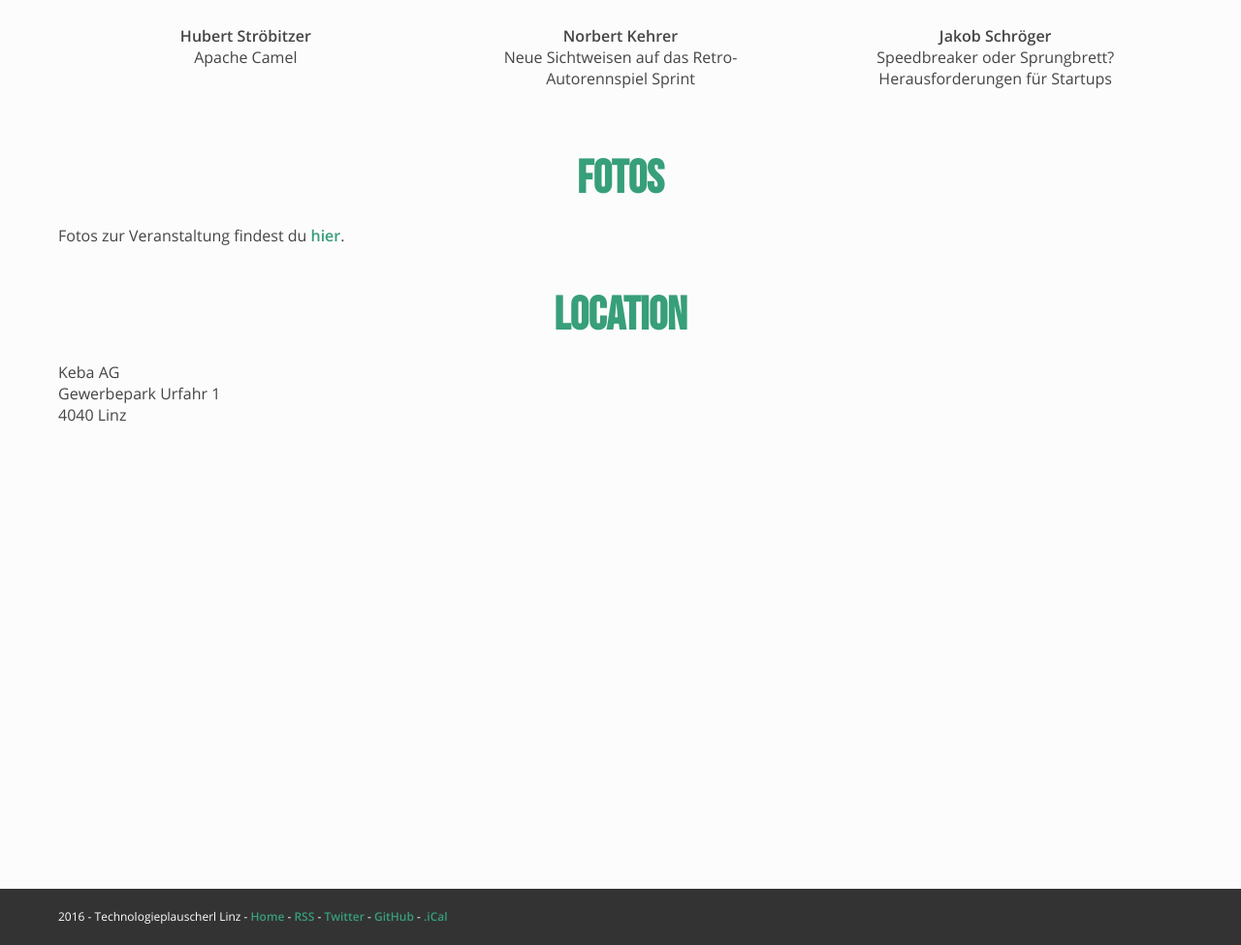
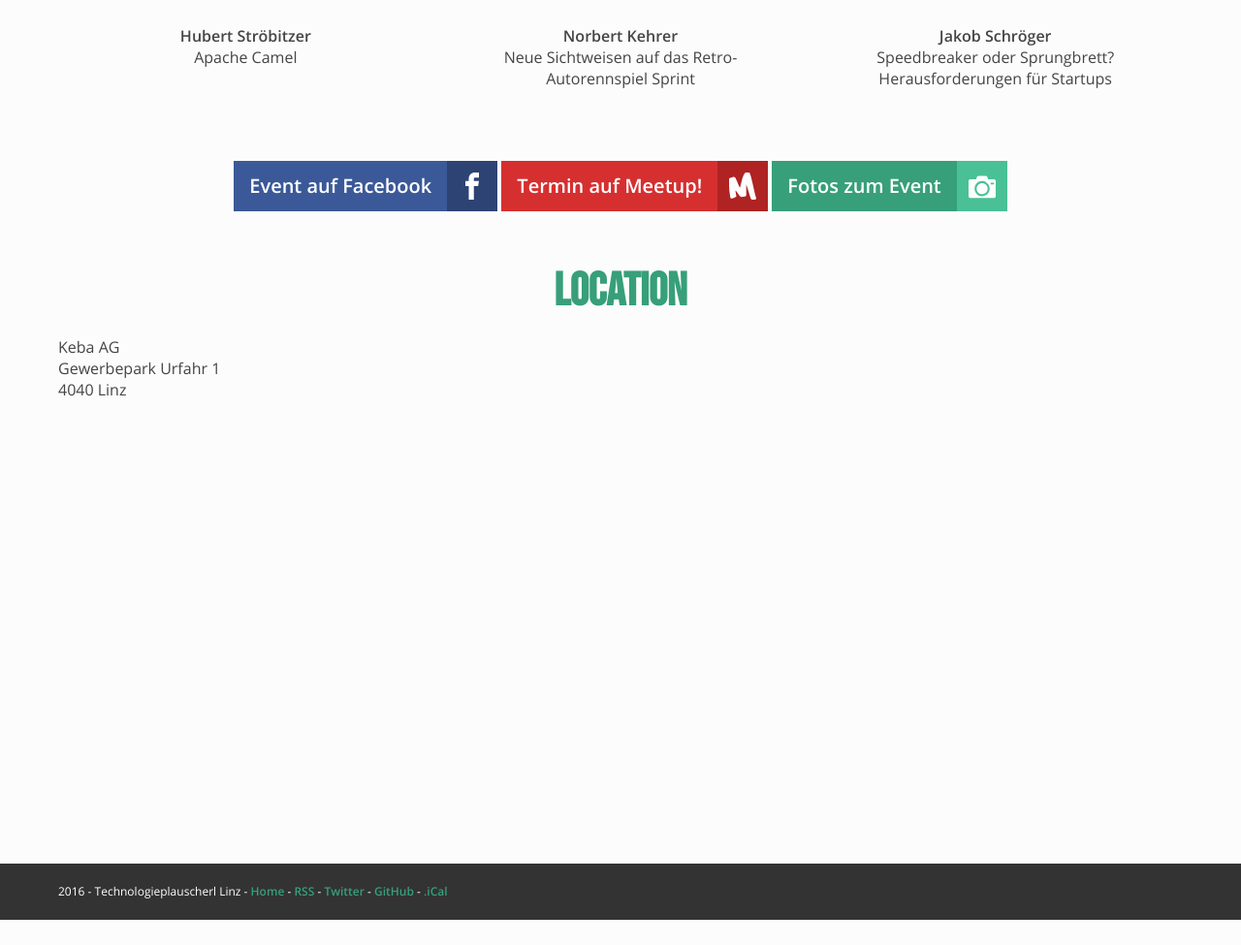
Before and after one commit to mericanAncer127/plauscherl, a Jekyll site: the page built from _plauscherl/31.html, in a window 1280 px wide, cut to the strip 498-1473 px from the top of the page. Shown: the whole strip at 97% size. Built offline with Jekyll 4.4.1, drawn with Linux system fonts in a browser that asks for light colours; after the commit the page ends 1447 px from its top, so only the background shows below that.

Commit message:
more links

```diff
--- a/_includes/svg-defs.html
+++ b/_includes/svg-defs.html
@@ -56,4 +56,8 @@
 <path class="path1" d="M15 2c-8.284 0-15 6.716-15 15s6.716 15 15 15c8.284 0 15-6.716 15-15s-6.716-15-15-15zM15 29c-6.627 0-12-5.373-12-12s5.373-12 12-12c6.627 0 12 5.373 12 12s-5.373 12-12 12z"></path>
 <path class="path2" d="M20.963 20.136c-0.477-0.278-1.089-0.116-1.367 0.362-0.539 0.927-1.534 1.503-2.596 1.503h-4c-1.304 0-2.415-0.836-2.828-2h4.828c0.552 0 1-0.448 1-1s-0.448-1-1-1h-5v-2h5c0.552 0 1-0.448 1-1s-0.448-1-1-1h-4.828c0.413-1.164 1.524-2 2.828-2h4c1.062 0 2.057 0.576 2.596 1.503 0.278 0.477 0.89 0.639 1.367 0.361s0.639-0.89 0.361-1.367c-0.896-1.54-2.553-2.497-4.325-2.497h-4c-2.415 0-4.435 1.72-4.899 4h-1.101c-0.552 0-1 0.448-1 1s0.448 1 1 1h1v2h-1c-0.552 0-1 0.448-1 1s0.448 1 1 1h1.101c0.465 2.279 2.485 4 4.899 4h4c1.772 0 3.429-0.957 4.325-2.497 0.278-0.477 0.116-1.090-0.362-1.367z"></path>
 </symbol>
+<symbol id="icon-camera" viewBox="0 0 32 32">
+<title>camera</title>
+<path class="path1" d="M9.5 19c0 3.59 2.91 6.5 6.5 6.5s6.5-2.91 6.5-6.5-2.91-6.5-6.5-6.5-6.5 2.91-6.5 6.5zM30 8h-7c-0.5-2-1-4-3-4h-8c-2 0-2.5 2-3 4h-7c-1.1 0-2 0.9-2 2v18c0 1.1 0.9 2 2 2h28c1.1 0 2-0.9 2-2v-18c0-1.1-0.9-2-2-2zM16 27.875c-4.902 0-8.875-3.973-8.875-8.875s3.973-8.875 8.875-8.875c4.902 0 8.875 3.973 8.875 8.875s-3.973 8.875-8.875 8.875zM30 14h-4v-2h4v2z"></path>
+</symbol>
 </svg>
--- a/_layouts/post.html
+++ b/_layouts/post.html
@@ -19,13 +19,32 @@ layout: default
 	</section>
 
 	{{content}}
-
-  {% if page.pictures %}
-	<h2>Fotos</h2>
-	<p>
-		Fotos zur Veranstaltung findest du <a href="https://drive.google.com/folderview?id={{page.pictures}}">hier</a>.
-	</p>
+	<div class="buttons">
+	{% if page.event.facebook %}
+	<a href="https://www.facebook.com/events/{{page.event.facebook}}" class="link link--big link--facebook">
+		Event auf Facebook
+		<svg class="link__icon">
+			<use xlink:href="#icon-facebook"></use>
+		</svg>
+	</a>
 	{% endif %}
+	{% if page.event.meetup %}
+	<a href="http://www.meetup.com/Technologieplauscherl-Linz/events/{{page.event.meetup}}" class="link link--big link--meetup">
+		Termin auf Meetup!
+		<svg class="link__icon">
+			<use xlink:href="#icon-meetup"></use>
+		</svg>
+	</a>
+	{% endif %}
+	{% if page.pictures %}
+	<a href="https://drive.google.com/folderview?id={{page.pictures}}" class="link link--big link--pictures">
+		Fotos zum Event
+		<svg class="link__icon">
+			<use xlink:href="#icon-camera"></use>
+		</svg>
+	</a>
+	{% endif %}
+	</div>
 
 	{% if page.location %}
 	{% include location.html location=page.location %}
--- a/_sass/modules/_icon.scss
+++ b/_sass/modules/_icon.scss
@@ -12,3 +12,8 @@
 .wrapper .icon {
   fill: #454545;
 }
+
+.buttons {
+  text-align: center;
+  padding: 1rem;
+}
```
